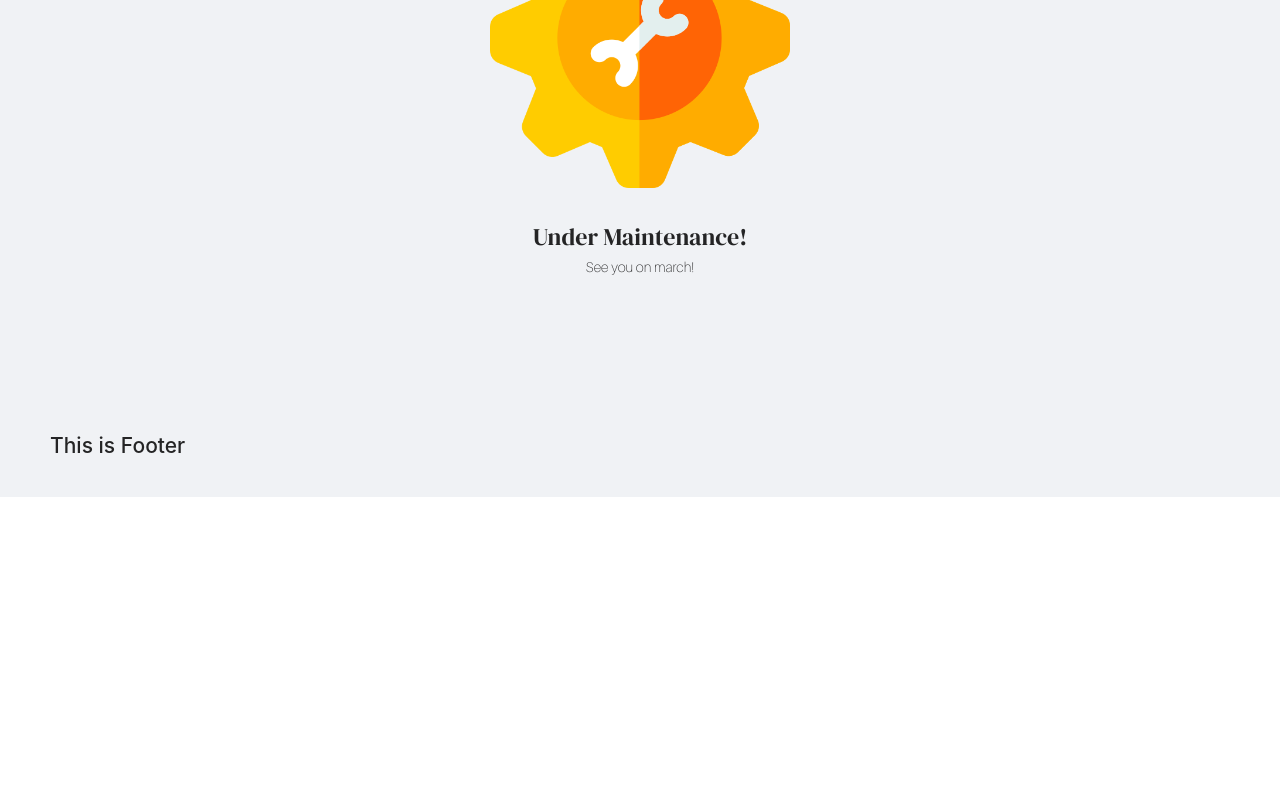
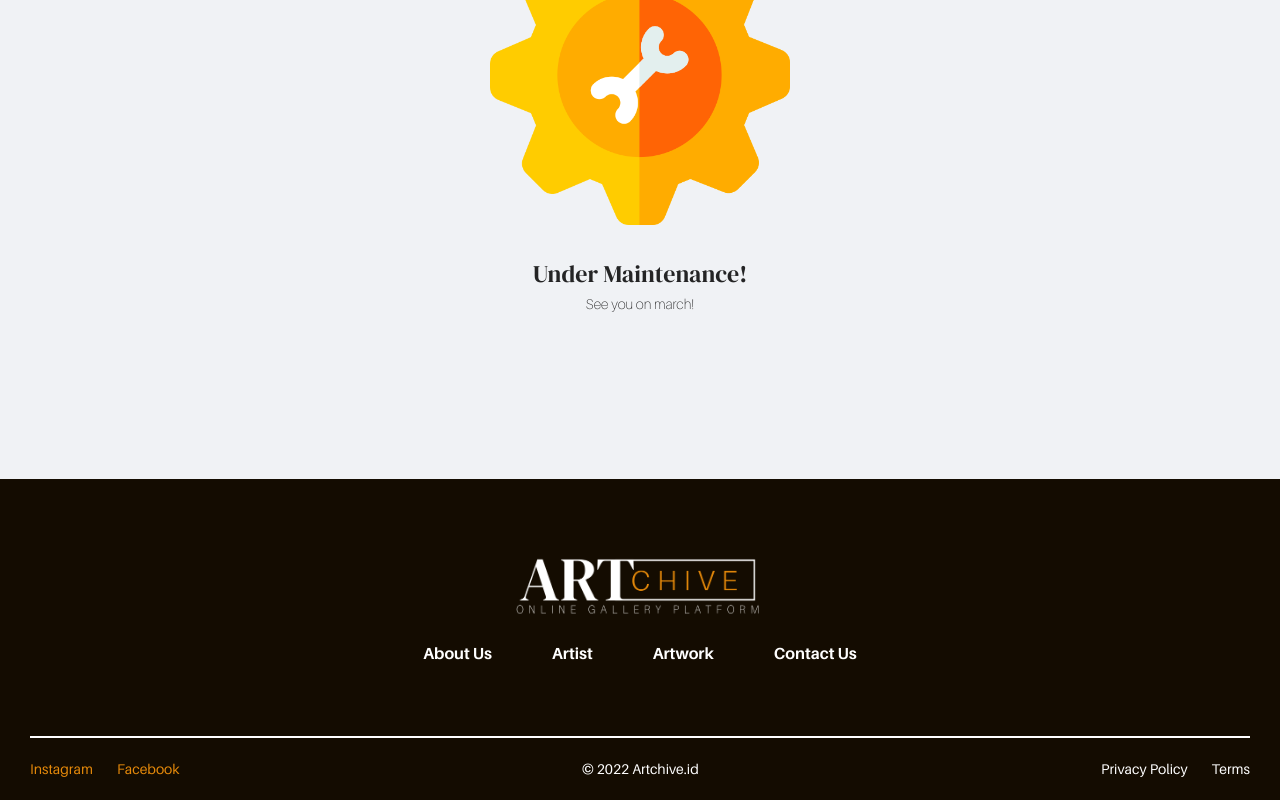
Before and after one commit to YosaRama/Artchive.id-public-, a Next.js app: page / in a window 1280 px wide. Shown: the part 353-1153 px from the top of the page. Before the commit the page ends 850 px from the top, so only its background shows below. Built offline with nearby package versions, Linux system fonts and the light colour scheme.

Commit message:
ADD: Page Footer

```diff
--- a/themes/components/layout/footer/index.js
+++ b/themes/components/layout/footer/index.js
@@ -1,8 +1,84 @@
+// Libs
+import Image from "next/image";
+import Link from "next/link";
+import { Col, Layout, Row } from "antd";
+const { Footer } = Layout;
+
+// Components
+import PageContainerBox from "themes/components/container/box-container/indes";
+
+// Styles
+import s from "./index.module.scss";
+
 function PageFooter() {
+  //? ============== Footer Menu ============= ?//
+  const footerMenu = [
+    { title: "About Us", link: "/" },
+    { title: "Artist", link: "/" },
+    { title: "Artwork", link: "/" },
+    { title: "Contact Us", link: "/" },
+  ];
+  // * ====================================== * //
+
   return (
-    <>
-      <h1>This is Footer</h1>
-    </>
+    <Footer className={s.footer}>
+      <PageContainerBox sectionClass={s.section}>
+        <Row className={s.topContainer}>
+          <Col span={8} className={s.logo}>
+            <Image alt="" src="/images/logo-text-white.png" layout="fill" />
+          </Col>
+          <Col span={24} className={s.linkContainer}>
+            <Row justify="center">
+              {footerMenu.map((item, index) => (
+                <Col className={s.link} key={index}>
+                  <Link href={item.link}>
+                    <a>
+                      <h3>{item.title}</h3>
+                    </a>
+                  </Link>
+                </Col>
+              ))}
+            </Row>
+          </Col>
+        </Row>
+
+        <div className={s.divider} />
+
+        <Row justify="space-between" className={s.bottomContainer}>
+          <Col className={s.social}>
+            <Row className={s.socialLink}>
+              <Link href="/">
+                <a>
+                  <p>Instagram</p>
+                </a>
+              </Link>
+              <Link href="/">
+                <a>
+                  <p>Facebook</p>
+                </a>
+              </Link>
+            </Row>
+          </Col>
+          <Col className={s.copyright}>
+            <p>© 2022 Artchive.id</p>
+          </Col>
+          <Col>
+            <Row className={s.additionalLink}>
+              <Link href="/">
+                <a>
+                  <p>Privacy Policy</p>
+                </a>
+              </Link>
+              <Link href="/">
+                <a>
+                  <p>Terms</p>
+                </a>
+              </Link>
+            </Row>
+          </Col>
+        </Row>
+      </PageContainerBox>
+    </Footer>
   );
 }
 
--- /dev/null
+++ b/themes/components/layout/footer/index.module.scss
@@ -0,0 +1,81 @@
+.footer {
+  padding: 0 !important;
+}
+
+.section {
+  background: #140c01;
+}
+
+.topContainer {
+  padding: 70px 0;
+  .logo {
+    width: 100%;
+    height: 68px;
+    margin: 0 auto;
+    img {
+      object-fit: contain;
+    }
+  }
+  .linkContainer {
+    margin-top: 24px;
+    height: 25px;
+    .link {
+      margin: 0px 30px;
+      h3 {
+        margin: 0;
+        font-size: 16px;
+        color: #ffffff;
+        font-family: "Aileron";
+        font-weight: bold;
+        transition: all 0.3s ease;
+        &:hover {
+          color: #e5890a;
+        }
+      }
+    }
+  }
+}
+
+.divider {
+  margin: 0;
+  background: #ffffff;
+  width: 100%;
+  height: 2px;
+}
+
+.bottomContainer {
+  padding: 20px 0;
+  .socialLink {
+    a {
+      margin-right: 24px;
+      font-family: "Aileron";
+      font-weight: normal;
+      p {
+        margin: 0;
+      }
+    }
+  }
+
+  .copyright {
+    color: #ffffff;
+    p {
+      margin: 0;
+      font-family: "Aileron";
+      font-weight: normal;
+    }
+  }
+
+  .additionalLink {
+    p {
+      color: #ffffff;
+      margin: 0;
+      margin-left: 24px;
+      font-family: "Aileron";
+      font-weight: normal;
+      transition: all 0.3s ease;
+      &:hover {
+        color: #e5890a;
+      }
+    }
+  }
+}
--- a/themes/components/layout/index.js
+++ b/themes/components/layout/index.js
@@ -1,10 +1,13 @@
 // Libs
 import { Layout } from "antd";
-const { Header, Footer, Content } = Layout;
+const { Content } = Layout;
 
 // Component
 import PageHeader from "./header";
 import PageFooter from "./footer";
+
+// Styles
+import s from "./index.module.scss";
 
 function PageLayout(props) {
   const { children } = props;
@@ -12,12 +15,10 @@ function PageLayout(props) {
     <>
       <Layout>
         <PageHeader />
-        <Content className="page-content" id="frontpage">
+        <Content className={s.content} id="frontpage">
           {children}
         </Content>
-        <Footer>
-          <PageFooter />
-        </Footer>
+        <PageFooter />
       </Layout>
     </>
   );
--- /dev/null
+++ b/themes/components/layout/index.module.scss
@@ -0,0 +1,4 @@
+.content {
+  min-height: calc(100vh - 128px - 321px);
+  position: relative;
+}
--- a/themes/contents/maintenance/index.module.scss
+++ b/themes/contents/maintenance/index.module.scss
@@ -1,6 +1,6 @@
 .section {
-  height: calc(100vh - 64px - 106px);
-  position: relative;
+  margin: 0;
+  height: 100%;
 }
 
 .container {
@@ -9,6 +9,7 @@
   align-items: center;
   flex-wrap: wrap;
   height: 100%;
+  margin: 150px auto;
 }
 
 .image {
```
Also changed, not shown: public/images/logo-text-white.png (added).
